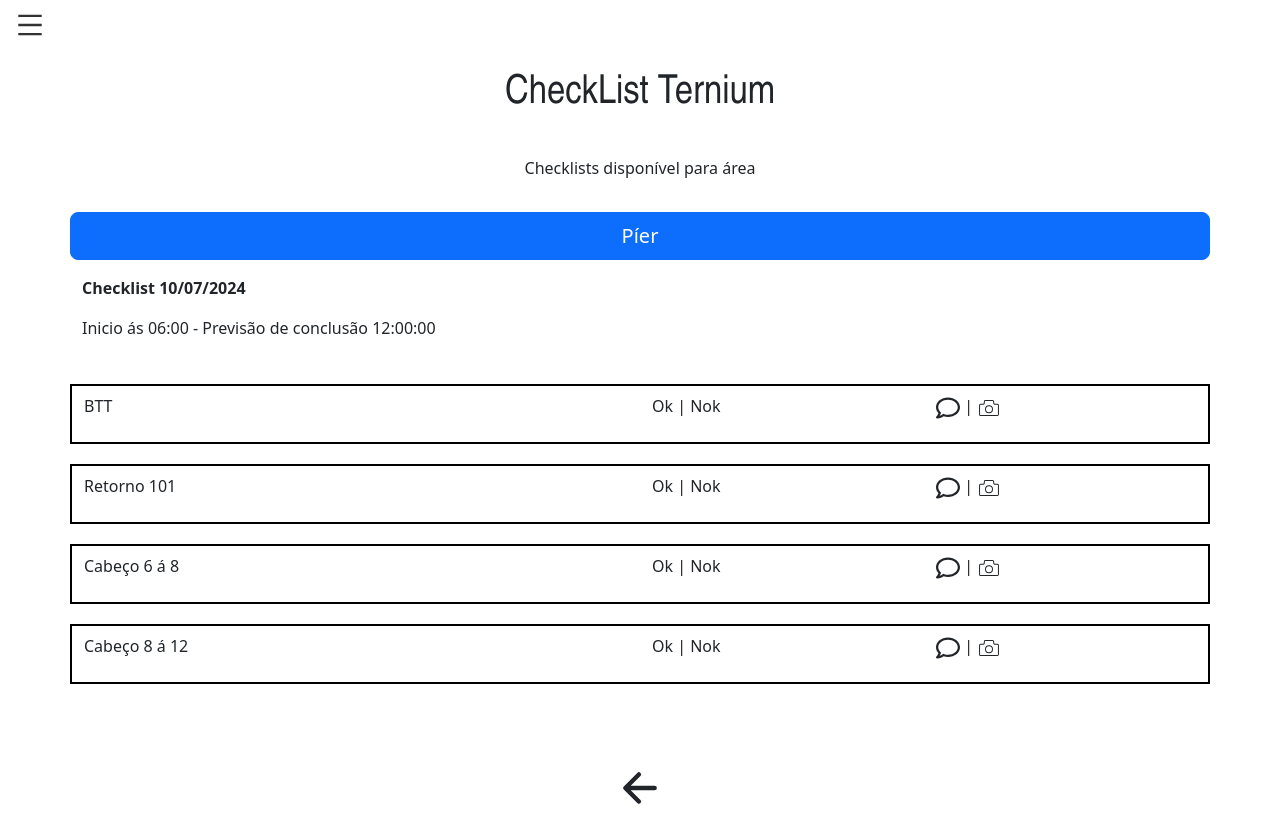
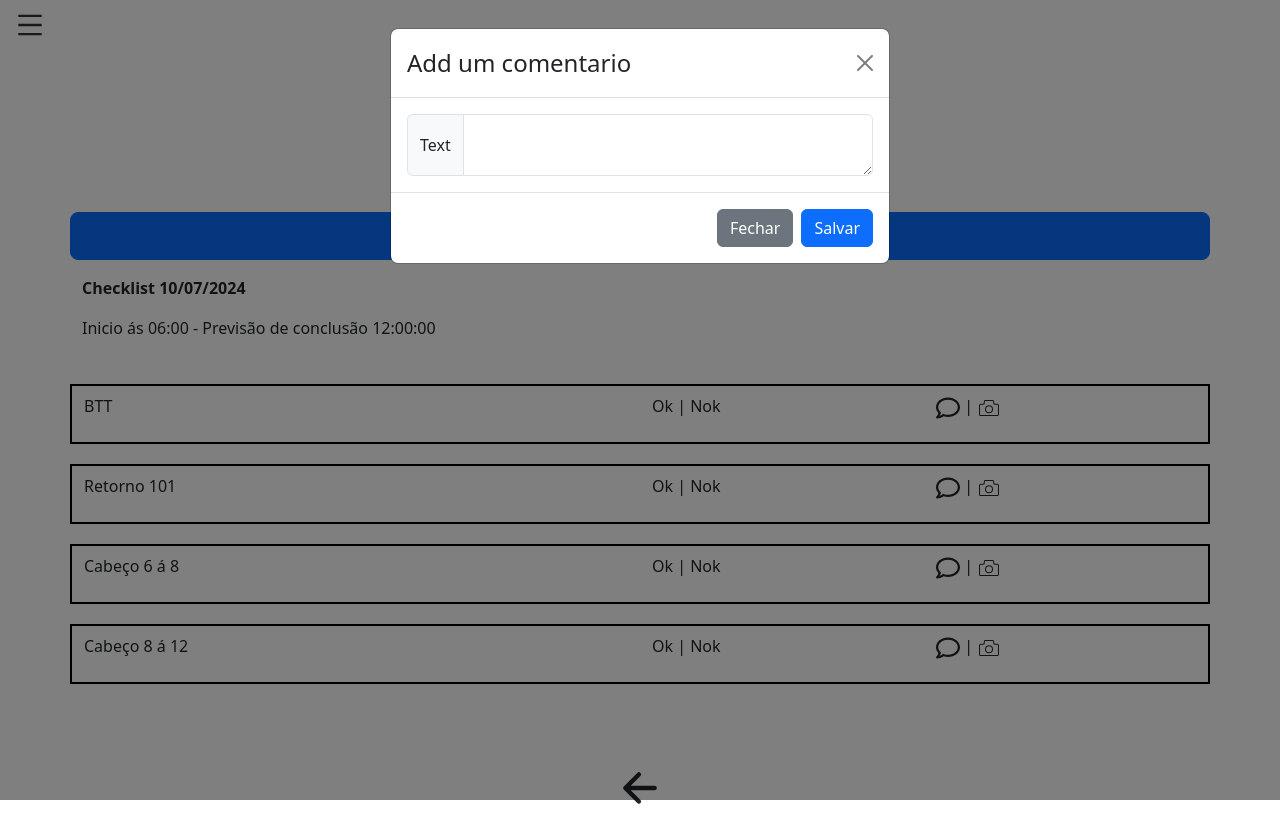
Before and after one commit to checklist-project/checklist, a React (Create React App) app: page /checklist/Pier in a window 1280 px wide. Both pictures are taken after a click on the icon 948 px from the left and 407 px from the top of the page. Built offline with nearby package versions, Linux system fonts and the light colour scheme.

Commit message:
feat: comentario

```diff
--- a/package.json
+++ b/package.json
@@ -12,8 +12,10 @@
     "react-bootstrap": "^2.10.4",
     "react-dom": "^18.3.1",
     "react-icons": "^5.2.1",
+    "react-image-crop": "^11.0.5",
     "react-router-dom": "^6.24.1",
     "react-scripts": "5.0.1",
+    "react-webcam": "^7.2.0",
     "web-vitals": "^2.1.4"
   },
   "scripts": {
--- /dev/null
+++ b/src/Components/CameraCapture.js
@@ -0,0 +1,37 @@
+import React, { useRef } from 'react';
+import { CiCamera } from "react-icons/ci";
+
+
+function PhotoCapture({ index, size }) {
+  const inputRef = useRef(null);
+
+  const handleFileSelect = () => {
+    inputRef.current.click(); // Simula o clique no input file
+  };
+
+  const handleFileChange = async (e) => {
+    const file = e.target.files[0];
+    if (!file) return;
+
+    const url = URL.createObjectURL(file);
+    console.log('Foto capturada:', url);
+
+    // Aqui você pode enviar a foto para o servidor ou processá-la conforme necessário
+  };
+
+  return (
+    <>
+      <input
+        type="file"
+        accept="image/*"
+        capture="environment"
+        ref={inputRef}
+        onChange={handleFileChange}
+        style={{ display: 'none' }}
+      />
+      <CiCamera  onClick={handleFileSelect} size={size} />
+    </>
+  );
+}
+
+export default PhotoCapture;
--- a/src/Pages/Checklist/Pier.js
+++ b/src/Pages/Checklist/Pier.js
@@ -1,11 +1,16 @@
-import React, { useContext } from "react";
+import React, { useContext, useState } from "react";
 import Container from "react-bootstrap/Container";
 import Row from "react-bootstrap/Row";
 import Col from "react-bootstrap/Col";
 import Button from "react-bootstrap/Button";
+import Form from "react-bootstrap/Form";
+import InputGroup from "react-bootstrap/InputGroup";
+import Modal from "react-bootstrap/Modal";
 import { useNavigate } from "react-router-dom";
 import { AppContext } from "../../Context/AppContext";
 import { IoArrowBack } from "react-icons/io5";
+import CameraCapture from "../../Components/CameraCapture"; // Substitua pelo caminho correto do seu componente
+
 import {
   calcularTurno,
   checkAllTrue,
@@ -13,11 +18,20 @@
   verificarAtraso,
 } from "../../Utils/utils"; // Importe a função do arquivo auxiliar
 import { FaRegComment } from "react-icons/fa";
-import { CiCamera } from "react-icons/ci";
 
 const Pier = () => {
   const navigate = useNavigate();
   const { state, pierState, setAppStateField } = useContext(AppContext);
+  const [show, setShow] = useState(false);
+  const [show2, setShow2] = useState(false);
+
+  const handleClose = () => {
+    navigate(-1);
+    setShow(false);
+  };
+  const handleShow = () => setShow(true);
+  const handleShow2 = () => setShow2(true);
+  const handleClose2 = () => setShow2(false);
 
   const turnoAtual = getTurnoAtual();
   let atrasadoInfo = verificarAtraso(turnoAtual, state.turnoPassado);
@@ -39,14 +53,13 @@
       pierState.pier.concluido = true;
 
       setAppStateField("turnoPassado", atrasadoInfo.turnoAtrasado);
-      alert("tudo foi conluido com sucesso");
-      navigate(-1);
+      handleShow(true);
     }
   }
 
   const BttRow = (props) => {
     return (
-      <Row style={{ border: '2px solid black', marginTop: "20px"}} >
+      <Row style={{ border: "2px solid black", marginTop: "20px" }}>
         <Col xs={6}>
           <p>{props.title}</p>
         </Col>
@@ -55,14 +68,59 @@
           <span onClick={() => handleStatusClick(props.index, false)}>Nok</span>
         </Col>
         <Col>
-          <FaRegComment size={24} /> | <CiCamera size={24} />
+          <FaRegComment onClick={() => handleShow2()} size={24} /> |{" "}
+          <CameraCapture index={props.index} size={24} />
         </Col>
       </Row>
     );
   };
 
+  const ModalInfo = () => {
+    return (
+      <Modal show={show} onHide={handleClose}>
+        <Modal.Header closeButton>
+          <Modal.Title>CheckList concluido</Modal.Title>
+        </Modal.Header>
+        <Modal.Body>Ola voce concluiu o checklist</Modal.Body>
+        <Modal.Footer>
+          <Button variant="secondary" onClick={handleClose}>
+            Fechar
+          </Button>
+        </Modal.Footer>
+      </Modal>
+    );
+  };
+
+  const ModalInput = () => {
+    return (
+      <Modal show={show2} onHide={handleClose2}>
+        <Modal.Header closeButton>
+          <Modal.Title>Add um comentario</Modal.Title>
+        </Modal.Header>
+        <Modal.Body>
+          <Form>
+            <InputGroup>
+              <InputGroup.Text>Text</InputGroup.Text>
+              <Form.Control as="textarea" aria-label="With textarea" />
+            </InputGroup>
+          </Form>
+        </Modal.Body>
+        <Modal.Footer>
+          <Button variant="secondary" onClick={handleClose2}>
+            Fechar
+          </Button>
+          <Button variant="primary" onClick={handleClose2}>
+            Salvar
+          </Button>
+        </Modal.Footer>
+      </Modal>
+    );
+  };
+
   return (
     <Container>
+      <ModalInfo />
+      <ModalInput />
       <Row className="justify-content-center">
         <Col>
           <p className="bold-heading">CheckList Ternium</p>
@@ -70,9 +128,7 @@
       </Row>
       <Row>
         <Col>
-          <p style={{ textAlign: "center" }}>
-            Checklists disponível para área
-          </p>
+          <p style={{ textAlign: "center" }}>Checklists disponível para área</p>
         </Col>
       </Row>
       <Row>
```
Also changed, not shown: src/index.js (+5 -5 lines), 2 other files (tests, documents, lock files or other folders).
